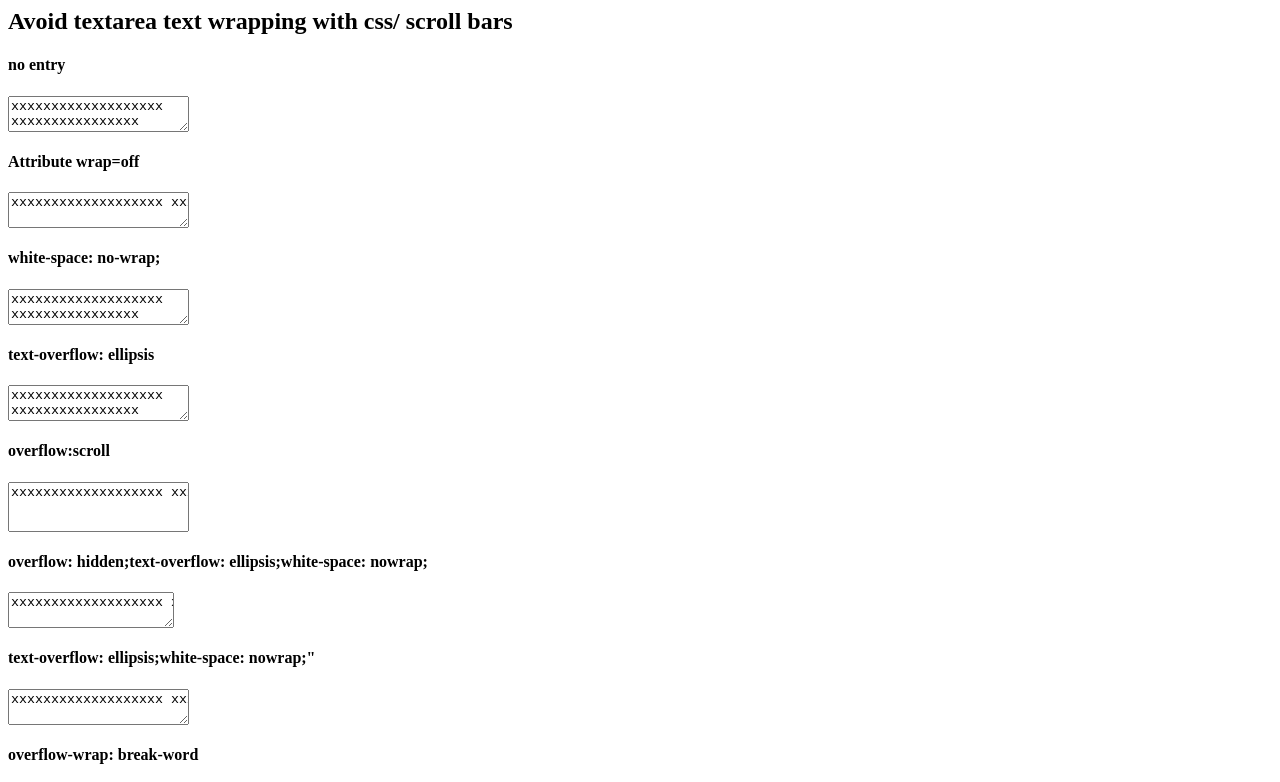
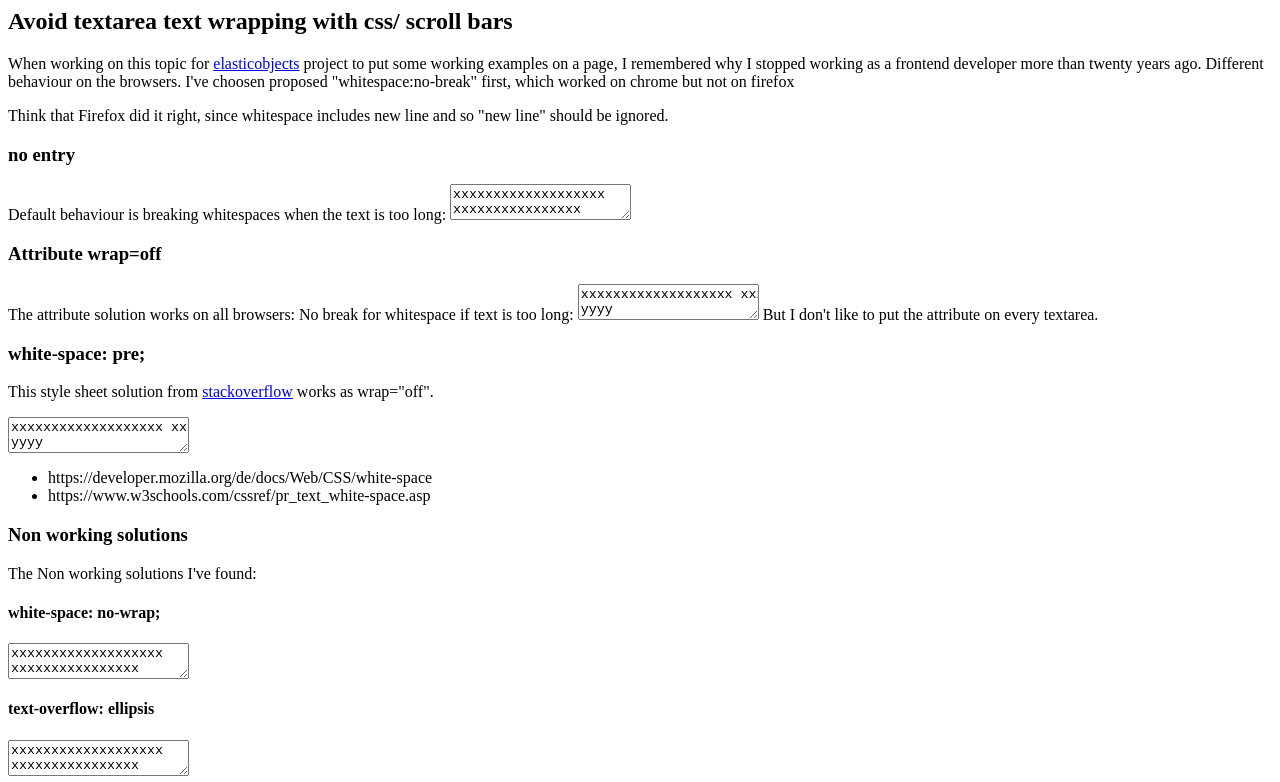
Before and after one commit to fluentcodes/sandbox, a plain HTML site: page TextAreaWrapOffInCss.html in a window 1280 px wide. Shown: the top 782 px of the page. Drawn offline with Linux system fonts and the light colour scheme.

Commit message:
css: some description on the working solutione for textarea non breaking behavior

```diff
--- a/WordWrap.html
+++ b/TextAreaWrapOffInCss.html
@@ -2,14 +2,40 @@
 <header>
     <title>Sandbox css: Textarea Nowrap</title>
 </header>
-<body>
+<p>
     <h2>Avoid textarea text wrapping with css/ scroll bars</h2>
-    <h4>no entry</h4>
+<p>When working on this topic for <a href="www.elasticobjects.org">elasticobjects</a> project to put some working examples on a page,
+    I remembered why I stopped working as a frontend developer more than twenty years ago.
+    Different behaviour on the browsers.
+    I've choosen proposed
+    "whitespace:no-break" first, which worked on chrome but not on firefox</p>
+
+<p>Think that Firefox did it right, since whitespace includes new line and so "new line" should be ignored. </p>
+
+    <h3>no entry</h3>
+Default behaviour is breaking whitespaces when the text is too long:
     <textarea>xxxxxxxxxxxxxxxxxxx xxxxxxxxxxxxxxxx xxxxxxxxxxxxxxxxx</textarea>
 
-    <h4>Attribute wrap=off</h4>
-    <textarea wrap="off">xxxxxxxxxxxxxxxxxxx xxxxxxxxxxxxxxxx xxxxxxxxxxxxxxxxx</textarea>
+    <h3>Attribute wrap=off</h3>
+The attribute solution works on all browsers: No break for whitespace if text is too long:
+    <textarea wrap="off">xxxxxxxxxxxxxxxxxxx xxxxxxxxxxxxxxxx xxxxxxxxxxxxxxxxx
+yyyy</textarea>
+But I don't like to put the attribute on every textarea.
 
+    <h3>white-space: pre;</h3>
+<p>
+This style sheet solution from <a href="https://stackoverflow.com/questions/14443262/cross-browser-nowrap-textarea">stackoverflow</a>
+    works as wrap="off".
+</p>
+    <textarea style="white-space: pre;">xxxxxxxxxxxxxxxxxxx xxxxxxxxxxxxxxxx xxxxxxxxxxxxxxxxx
+yyyy</textarea>
+<ul>
+    <li>https://developer.mozilla.org/de/docs/Web/CSS/white-space</li>
+    <li>https://www.w3schools.com/cssref/pr_text_white-space.asp</li>
+</ul>
+
+<h3>Non working solutions</h3>
+The Non working solutions I've found:
     <h4>white-space: no-wrap;</h4>
     <textarea style="white-space: no-wrap;">xxxxxxxxxxxxxxxxxxx xxxxxxxxxxxxxxxx xxxxxxxxxxxxxxxxx</textarea>
 
```
